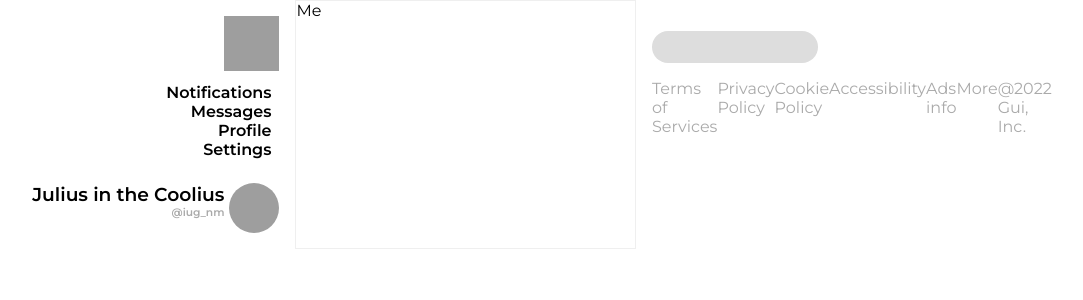
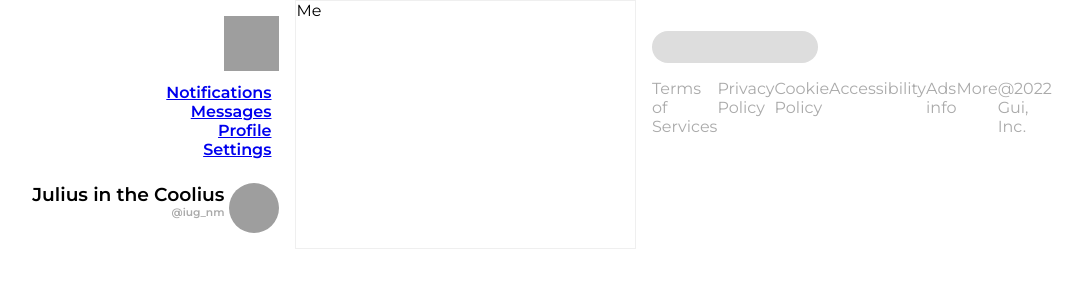
Before and after one commit to iug-nm/twitter-clone, a React (Create React App) app: page /me in a window 1280 px wide. Shown: the top 300 px of the page, without its empty margins (173-1256 px from the left). Built offline with nearby package versions, Linux system fonts and the light colour scheme; grey boxes are pictures that could not be loaded.

Commit message:
cleaned useless lines

```diff
--- a/src/components/Navbar.jsx
+++ b/src/components/Navbar.jsx
@@ -1,4 +1,3 @@
-/* eslint-disable jsx-a11y/anchor-is-valid */
 import React from 'react';
 
 export default function Navbar() {
@@ -9,10 +8,10 @@ export default function Navbar() {
             </div>
             <div id="site-menu">
                 <nav>
-                    <a>Notifications</a>
-                    <a>Messages</a>
-                    <a>Profile</a>
-                    <a>Settings</a>
+                    <a href='#a'>Notifications</a>
+                    <a href='#a'>Messages</a>
+                    <a href='#a'>Profile</a>
+                    <a href='#a'>Settings</a>
                 </nav>
             </div>
             <div className='navbar-account'>
--- a/src/components/Thread.jsx
+++ b/src/components/Thread.jsx
@@ -21,8 +21,8 @@ export default function Thread() {
     const wrap = (content) => {
         let url = false;
         const reg = [
-            /(?:^|[^a-zA-Z0-9_@])(@)(?!\.)([a-zA-Z0-9_.]{1,15})(?:\b(?!@)|$)/g, //regex des mentions
-            /[-a-zA-Z0-9@:%_+.~#?&/=]{2,256}\.[a-z]{2,4}\b(\/[-a-zA-Z0-9@:%_+.~#?&//=]*)?/gi //regex des liens
+            /(?:^|[^a-zA-Z0-9_@])(@)(?!\.)([a-zA-Z0-9_.]{1,15})(?:\b(?!@)|$)/g,
+            /[-a-zA-Z0-9@:%_+.~#?&/=]{2,256}\.[a-z]{2,4}\b(\/[-a-zA-Z0-9@:%_+.~#?&//=]*)?/gi
         ];
         reg.forEach((e) => {
             let res = content.match(e);
@@ -42,7 +42,7 @@ export default function Thread() {
             url = true;
         });
         return (
-            <div dangerouslySetInnerHTML={{__html:content}}></div> // https://stackoverflow.com/questions/43268825/react-how-to-return-and-string-of-html
+            <div dangerouslySetInnerHTML={{__html:content}}></div>
         )
     }
 
```
